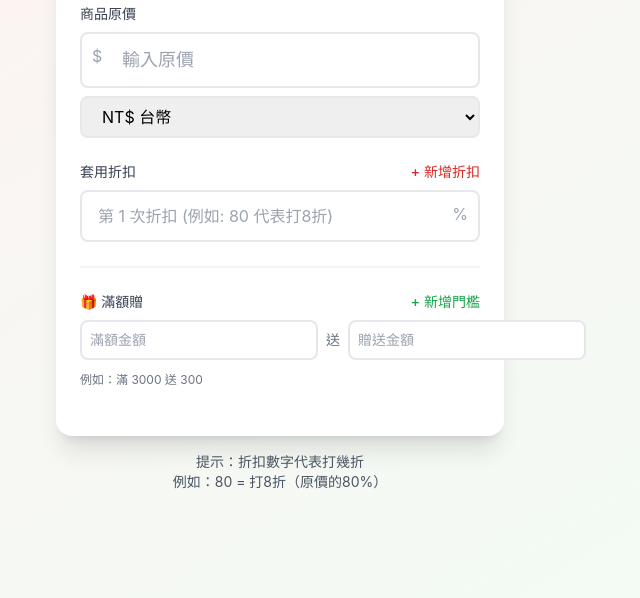
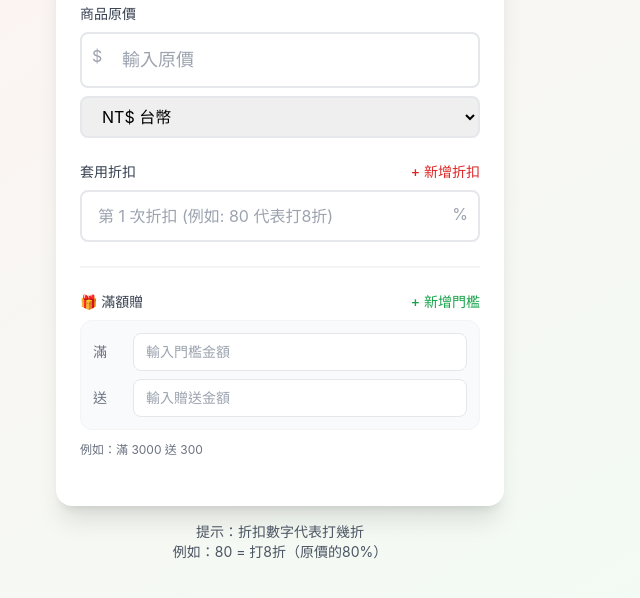
Before and after one commit to angel756183-alt/moneyfly, a plain HTML site: page index.html in a window 1280 px wide. Shown: the part 92-690 px from the top of the page, without its empty margins (360-1000 px from the left). Drawn offline with nearby package versions, Linux system fonts and the light colour scheme.

Commit message:
Refactor index.html for improved structure and readability

```diff
--- a/index.html
+++ b/index.html
@@ -186,28 +186,37 @@
         </div>
       `).join('');
     }
-
-    function renderGifts() {
+function renderGifts() {
       const list = document.getElementById('giftList');
       list.innerHTML = giftThresholds.map((g, index) => `
-        <div class="mb-3">
-          <div class="flex items-center gap-2">
+        <div class="mb-3 p-3 bg-gray-50 rounded-xl border border-gray-100 relative">
+          ${giftThresholds.length > 1 ? `
+            <button onclick="removeGiftThreshold(${g.id})"
+              class="absolute top-2 right-2 w-6 h-6 flex items-center justify-center text-gray-400 hover:text-red-500 bg-white rounded-full border border-gray-200 shadow-sm">
+              ✕
+            </button>
+          ` : ''}
+
+          <div class="flex items-center gap-2 mb-2">
+            <span class="text-gray-500 text-sm font-medium w-8">滿</span>
             <input type="number" value="${g.spend}"
               onchange="giftThresholds[${index}].spend = this.value; calculate();"
-              placeholder="滿額金額"
-              class="flex-1 px-2 py-2 border-2 border-gray-200 rounded-lg focus:border-green-500 focus:outline-none text-sm">
-            <span class="text-gray-500 text-sm">送</span>
+              placeholder="輸入門檻金額"
+              class="flex-1 px-3 py-2 border border-gray-200 rounded-lg focus:border-green-500 focus:outline-none text-sm bg-white">
+          </div>
+
+          <div class="flex items-center gap-2">
+            <span class="text-gray-500 text-sm font-medium w-8">送</span>
             <input type="number" value="${g.gift}"
               onchange="giftThresholds[${index}].gift = this.value; calculate();"
-              placeholder="贈送金額"
-              class="flex-1 px-2 py-2 border-2 border-gray-200 rounded-lg focus:border-green-500 focus:outline-none text-sm">
-            ${giftThresholds.length > 1 ? `
-              <button onclick="removeGiftThreshold(${g.id})" class="p-2 text-red-500 hover:bg-red-50 rounded-lg">✕</button>
-            ` : ''}
+              placeholder="輸入贈送金額"
+              class="flex-1 px-3 py-2 border border-gray-200 rounded-lg focus:border-green-500 focus:outline-none text-sm bg-white">
           </div>
         </div>
       `).join('');
-    }
+}
+
+
 
     function calculate() {
       const originalPrice = parseFloat(document.getElementById('originalPrice').value) || 0;
```
